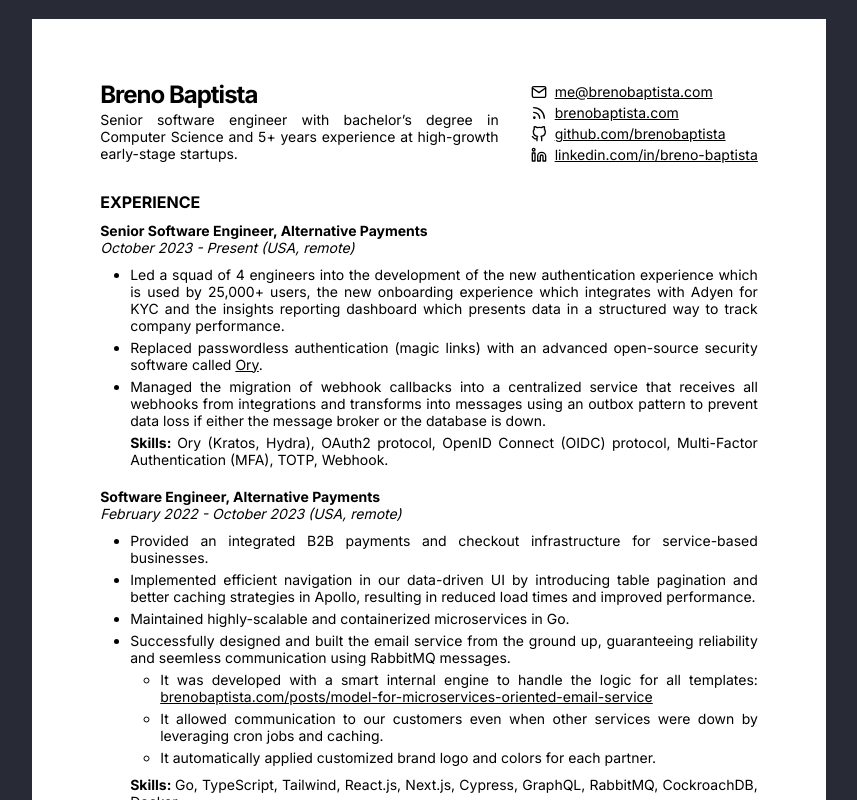
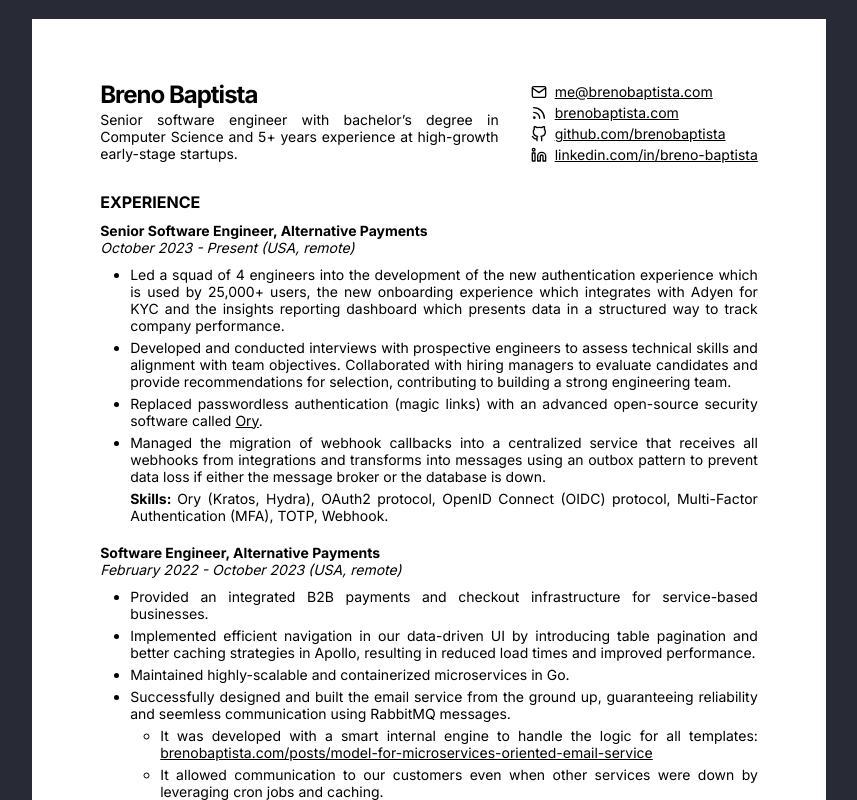
Before and after one commit to brenobaptista/blog, a Next.js app: page /resume in a window 1280 px wide. Shown: the top 800 px of the page, without its empty margins (211-1068 px from the left). Built offline with nearby package versions, Linux system fonts and the light colour scheme.

Commit message:
Update README

```diff
--- a/src/pages/resume.tsx
+++ b/src/pages/resume.tsx
@@ -89,6 +89,13 @@ const Resume = () => (
                 new onboarding experience which integrates with Adyen for KYC
                 and the insights reporting dashboard which presents data in a
                 structured way to track company performance.
+              </li>
+              <li>
+                Developed and conducted interviews with prospective engineers to
+                assess technical skills and alignment with team objectives.
+                Collaborated with hiring managers to evaluate candidates and
+                provide recommendations for selection, contributing to building
+                a strong engineering team.
               </li>
               <li>
                 Replaced passwordless authentication (magic links) with an
```
Also changed, not shown: 1 other file (tests, documents, lock files or other folders).
